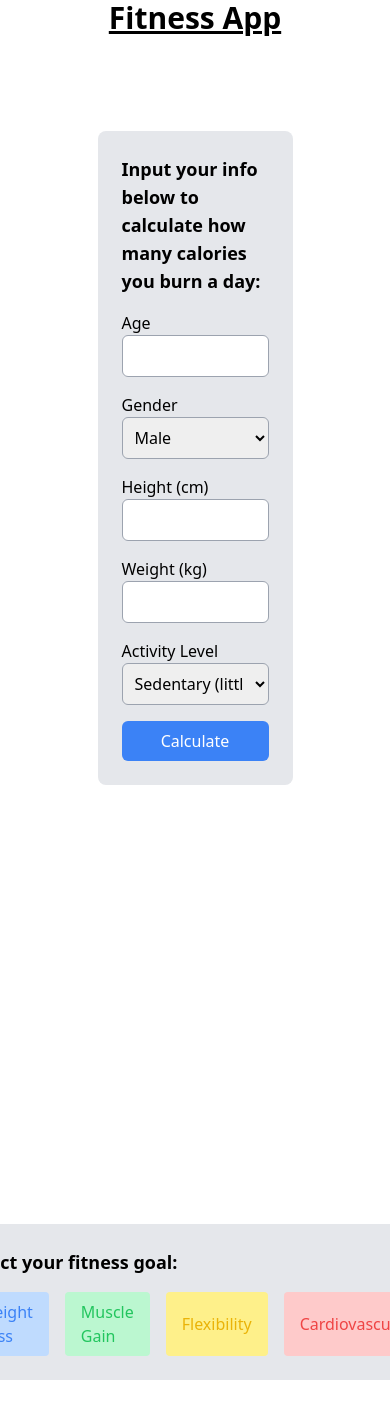
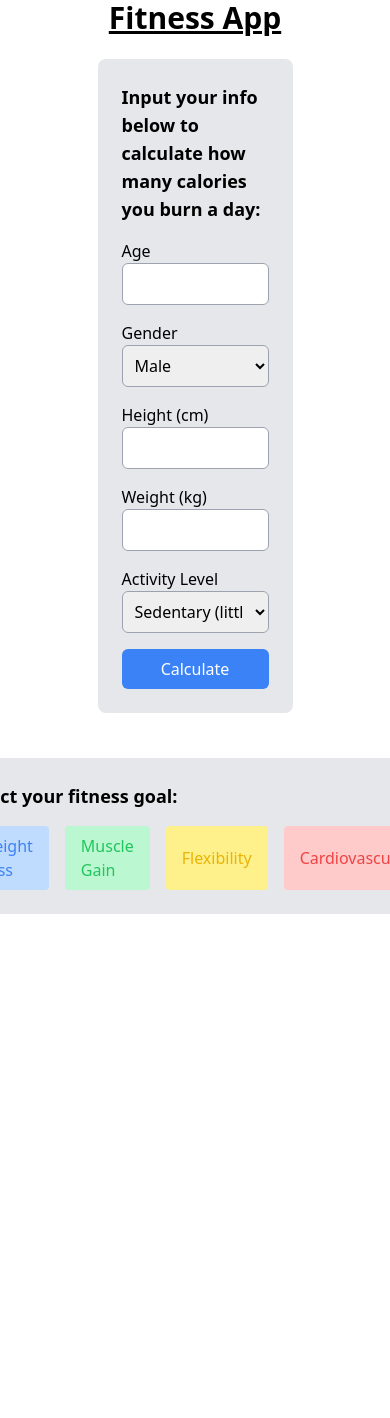
Before and after one commit to Czar123-kali/FitnessApp, a React (Create React App) app: page / in a window 390 px wide. Shown: the top 1418 px of the page. After the commit the page ends 936 px from the top, so only its background shows below. Built offline with nearby package versions, Linux system fonts and the light colour scheme.

Commit message:
needs responsivness

```diff
--- a/src/App.css
+++ b/src/App.css
@@ -12,3 +12,11 @@
 .animate-bounce {
     animation: bounce 1s ease-in 1;
 }
+
+.info-page {
+    max-height: 700px;
+}
+
+.goal-page {
+    max-height: 200px;
+}
--- a/src/components/UserGoals.js
+++ b/src/components/UserGoals.js
@@ -9,7 +9,7 @@ const UserGoals = ({ onUserGoalChange }) => {
   };
 
   return (
-    <div className="flex justify-center items-center h-screen">
+    <div className="goal-page flex justify-center items-center h-screen">
       <div className="bg-gray-200 p-6 rounded-lg">
         <h3 className="text-lg font-semibold mb-4">
           Select your fitness goal:
--- a/src/components/UserInfo.js
+++ b/src/components/UserInfo.js
@@ -17,7 +17,7 @@ const UserInfo = ({ onUserInfoChange }) => {
   };
 
   return (
-    <div className='flex justify-center items-center h-screen'>
+    <div className='info-page flex justify-center items-center h-screen'>
       <div className='bg-gray-200 p-6 rounded-lg w-1/2'>
         <h3 className='text-lg font-semibold mb-4'>
           Input your info below to calculate how many calories you burn a day:
```
